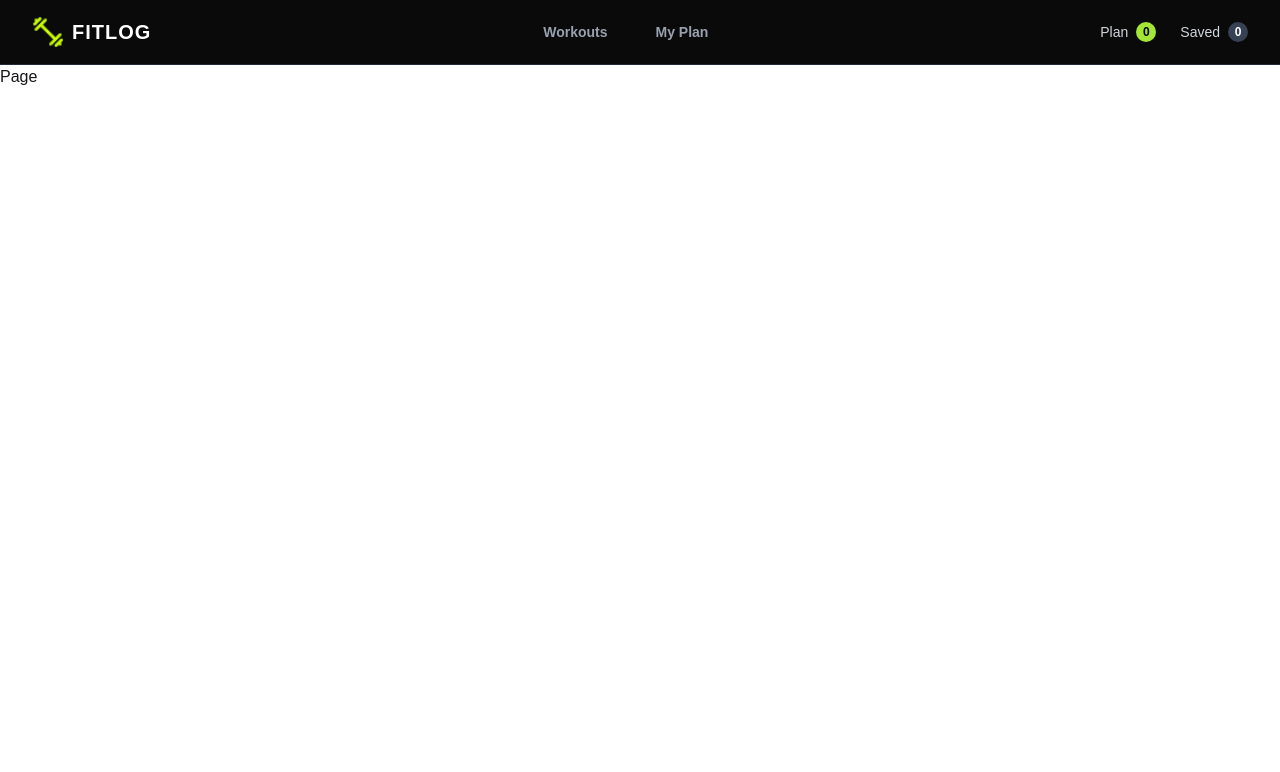
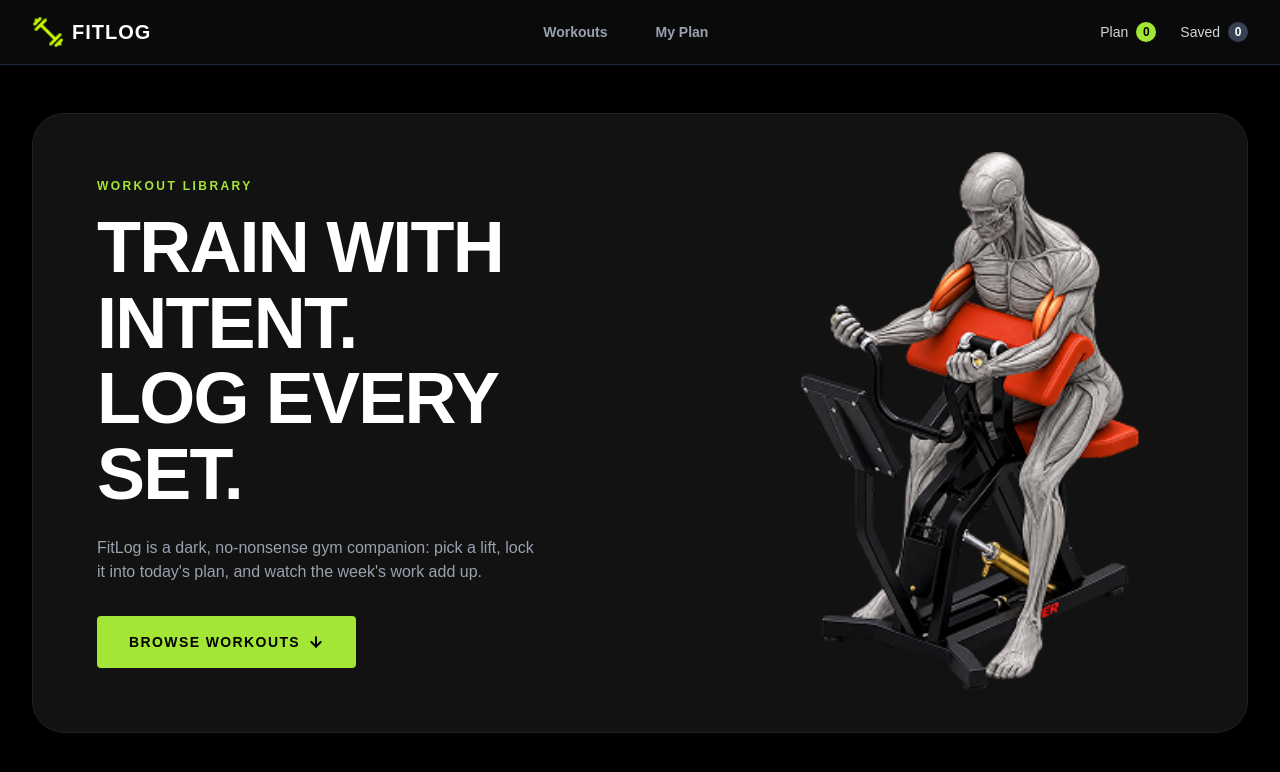
Before and after one commit to HasibOp/Fit-Dev, a Next.js app: page / in a window 1280 px wide. Shown: the top 772 px of the page. Built offline with nearby package versions, Linux system fonts and the light colour scheme.

Commit message:
added the banner section

```diff
--- a/src/app/layout.tsx
+++ b/src/app/layout.tsx
@@ -1,6 +1,13 @@
 import type { Metadata } from 'next';
+import { Oswald } from 'next/font/google';
 import './globals.css';
 import Navbar from '@/components/Navbar';
+
+const oswald = Oswald({
+  subsets: ['latin'],
+  variable: '--font-oswald',
+  weight: ['400', '700'],
+});
 
 export const metadata: Metadata = {
   title: 'FitLog',
@@ -13,10 +20,9 @@ export default function RootLayout({
   children: React.ReactNode;
 }>) {
   return (
-    <html lang='en'>
-      <body className='bg-black min-h-screen flex flex-col text-white'>
+    <html lang='en' className={oswald.variable}>
+      <body className='bg-black min-h-screen flex flex-col text-white font-sans'>
         <Navbar planCount={0} savedCount={0} />
-
         <main className='flex-1'>{children}</main>
       </body>
     </html>
--- a/src/app/page.tsx
+++ b/src/app/page.tsx
@@ -1,7 +1,9 @@
-import React from 'react';
+import Hero from '@/components/Hero';
 
-const page = () => {
-  return <div>Page</div>;
-};
-
-export default page;
+export default function Home() {
+  return (
+    <div className='flex flex-col min-h-screen bg-black'>
+      <Hero />
+    </div>
+  );
+}
--- /dev/null
+++ b/src/components/Hero.tsx
@@ -0,0 +1,56 @@
+import Image from 'next/image';
+
+export default function Hero() {
+  return (
+    <section className='w-full max-w-7xl mx-auto px-4 py-8 md:px-8 md:py-12'>
+      <div className='bg-[#121212] border border-[#222222] rounded-4xl flex flex-col md:flex-row items-center justify-between overflow-hidden shadow-2xl'>
+        <div className='flex-1 p-8 md:p-12 lg:p-16 flex flex-col items-start justify-center z-10'>
+          <span className='text-[#a3e635] font-bold tracking-[0.2em] text-xs uppercase mb-4'>
+            Workout Library
+          </span>
+
+          <h1 className='font-oswald text-4xl md:text-5xl lg:text-7xl font-bold text-white uppercase leading-[1.05] tracking-tight mb-6'>
+            Train with intent. <br className='hidden lg:block' /> Log every set.
+          </h1>
+
+          <p className='text-gray-400 text-sm md:text-base max-w-md mb-8'>
+            FitLog is a dark, no-nonsense gym companion: pick a lift, lock it
+            into today's plan, and watch the week's work add up.
+          </p>
+
+          <a
+            href='#library'
+            className='bg-[#a3e635] text-black font-extrabold text-xs md:text-sm tracking-widest uppercase px-8 py-4 rounded-sm hover:bg-[#84cc16] transition-colors duration-200 flex items-center gap-2'
+          >
+            Browse Workouts
+            <svg
+              xmlns='http://www.w3.org/2000/svg'
+              width='16'
+              height='16'
+              viewBox='0 0 24 24'
+              fill='none'
+              stroke='currentColor'
+              strokeWidth='3'
+              strokeLinecap='round'
+              strokeLinejoin='round'
+            >
+              <path d='M12 5v14' />
+              <path d='m19 12-7 7-7-7' />
+            </svg>
+          </a>
+        </div>
+
+        <div className='flex-1 w-full flex justify-center md:justify-end p-4 md:p-0 relative'>
+          <Image
+            src='/hero-image.png'
+            alt='Anatomical figure on a stationary bike'
+            width={600}
+            height={600}
+            className='object-cover w-full h-full max-h-125 lg:max-h-150 object-center md:object-right'
+            priority
+          />
+        </div>
+      </div>
+    </section>
+  );
+}
--- a/src/components/Navbar.tsx
+++ b/src/components/Navbar.tsx
@@ -49,18 +49,23 @@ export default function Navbar({ planCount = 0, savedCount = 0 }: NavbarProps) {
       </div>
 
       <div className='flex items-center gap-6 text-sm font-medium'>
-        <div className='flex items-center gap-2'>
-          <span className='text-gray-300'>Plan</span>
-          <span className='flex items-center justify-center w-5 h-5 bg-[#a3e635] text-black text-xs font-bold rounded-full'>
+        <Link href='/my-plan' className='flex items-center gap-2 group'>
+          <span className='text-gray-300 group-hover:text-white transition-colors'>
+            Plan
+          </span>
+          <span className='flex items-center justify-center w-5 h-5 bg-[#a3e635] text-black text-xs font-bold rounded-full group-hover:bg-[#84cc16] transition-colors'>
             {planCount}
           </span>
-        </div>
-        <div className='flex items-center gap-2'>
-          <span className='text-gray-300'>Saved</span>
-          <span className='flex items-center justify-center w-5 h-5 bg-gray-700 text-white text-xs font-bold rounded-full'>
+        </Link>
+
+        <Link href='/my-plan' className='flex items-center gap-2 group'>
+          <span className='text-gray-300 group-hover:text-white transition-colors'>
+            Saved
+          </span>
+          <span className='flex items-center justify-center w-5 h-5 bg-gray-700 text-white text-xs font-bold rounded-full group-hover:bg-gray-600 transition-colors'>
             {savedCount}
           </span>
-        </div>
+        </Link>
       </div>
     </nav>
   );
```
Also changed, not shown: public/hero-image.png (renamed from public/banner.png).
